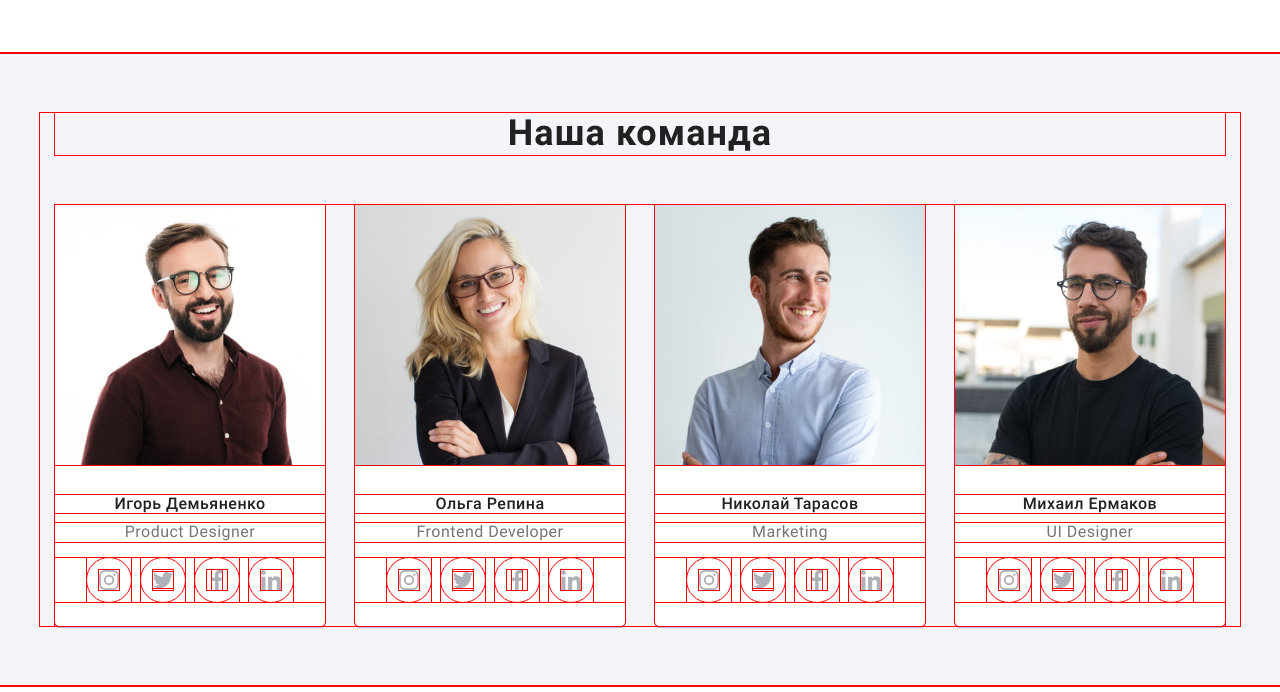
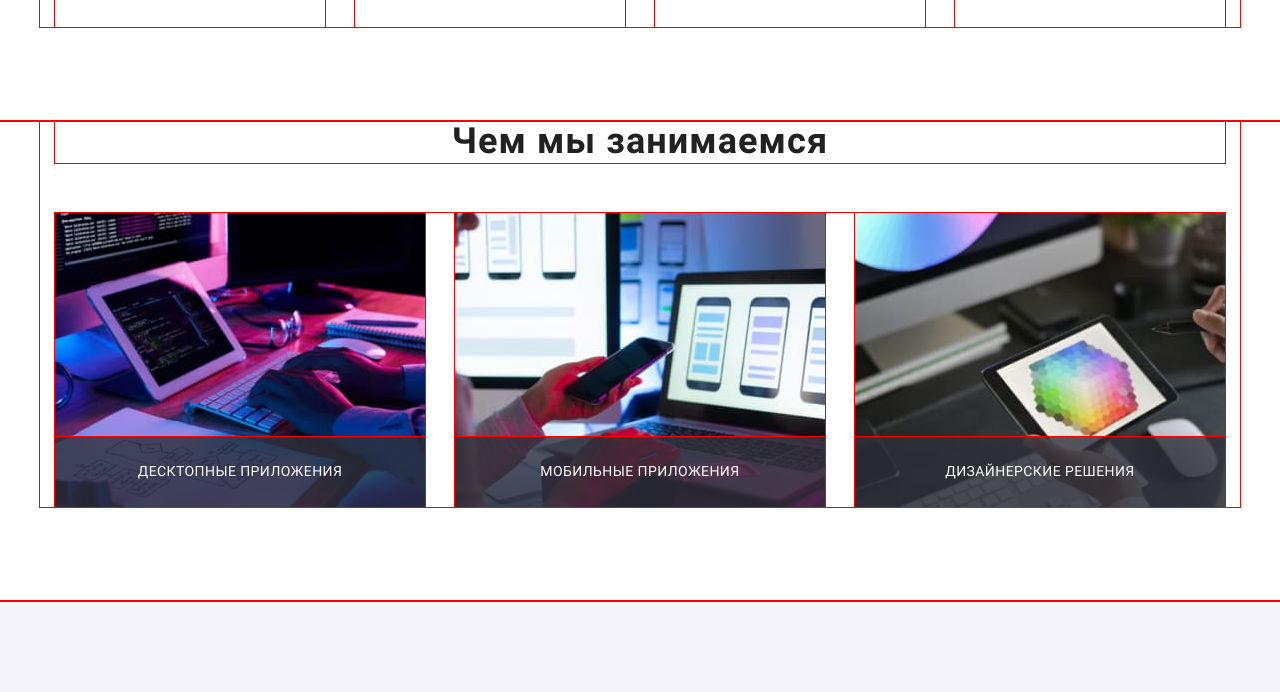
Before and after one commit to KaterynaLutska/goit-markup-hw-08, a plain HTML site: page index.html in a window 1280 px wide. Shown: the part 975-1667 px from the top of the page. Drawn offline with Linux system fonts and the light colour scheme.

Commit message:
додає секцію work-example

```diff
--- a/index.html
+++ b/index.html
@@ -135,25 +135,52 @@
         </div>
       </section>
       <!--2-section-work-example-->
-      <!-- <section class="section-work-example">
+      <section class="section-work-example">
         <div class="container">
           <h2 class="section-title">Чем мы занимаемся</h2>
-          <ul class="list">
+          <ul class="list work-example-list">
             <li class="work-example">
-              <img src="./images/laptop1.jpg" alt="лептоп" width="370" />
+              <picture>
+                <source
+                  srcset="./images/laptop1.jpg 1x, ./images/laptop1@2x.jpg 2x"
+                  media="(min-width: 1200px)"
+                />
+                <img
+                  src="./images/laptop1.jpg"
+                  alt="Мы делаем приложения для компьютеров"
+                />
+              </picture>
               <h3 class="work-example-title">Десктопные приложения</h3>
             </li>
             <li class="work-example">
-              <img src="./images/laptop2.jpg" alt="смартфон" width="370" />
+              <picture>
+                <source
+                  srcset="./images/laptop2.jpg 1x, ./images/laptop2@2x.jpg 2x"
+                  media="(min-width: 1200px)"
+                />
+                <img
+                  src="./images/laptop2.jpg"
+                  alt="Мы делаем приложения для телефонов"
+                />
+              </picture>
               <h3 class="work-example-title">Мобильные приложения</h3>
             </li>
             <li class="work-example">
-              <img src="./images/laptop3.jpg" alt="компьютер" width="370" />
+              <picture>
+                <source
+                  srcset="./images/laptop3.jpg 1x, ./images/laptop3@2x.jpg 2x"
+                  media="(min-width: 1200px)"
+                />
+                <img
+                  src="./images/laptop3.jpg"
+                  alt="Мы делаем приложения для планшетов"
+                />
+              </picture>
               <h3 class="work-example-title">Дизайнерские решения</h3>
             </li>
           </ul>
         </div>
-      </section> -->
+      </section>
       <!--3-section-team-->
       <section class="section-team">
         <div class="container">
--- a/sass/base/_section.scss
+++ b/sass/base/_section.scss
@@ -24,11 +24,14 @@
     @include for-phone {
       display: none;
     }
+    @include for-tablet {
+      display: none;
+    }
   }
   &-team {
-    @include for-phone {
-      padding-top: 60px;
-      padding-bottom: 30px;
+    @include for-desktop {
+      padding-top: 94px;
+      padding-bottom: 94px;
     }
   }
   &-title {
@@ -38,4 +41,7 @@
       margin-bottom: 50px;
     }
   }
+  @include for-desktop {
+    padding: 94px 0px;
+  }
 }
--- a/sass/layout/_client.scss
+++ b/sass/layout/_client.scss
@@ -48,7 +48,7 @@
   @include centerFlex;
   height: 90px;
   border-radius: 4px;
-  border: 1px solid $primary-text-color;
+  border: 1px solid #afb1b8;
 
   transition-property: border;
   transition-duration: $transition-duration;
@@ -56,7 +56,7 @@
 
   &-icon {
     box-sizing: content-box;
-    fill: $primary-text-color;
+    fill: #afb1b8;
 
     transition-property: fill;
     transition-duration: $transition-duration;
--- a/sass/layout/_work-example.scss
+++ b/sass/layout/_work-example.scss
@@ -1,3 +1,6 @@
+.work-example-list {
+  display: flex;
+}
 .work-example {
   position: relative;
 
```
Also changed, not shown: css/main.css, css/main.min.css, css/portfolio.css, css/portfolio.min.css, images/laptop1@2x.jpg (added), images/laptop2@2x.jpg (added), images/laptop3@2x.jpg (added), 4 other files.
